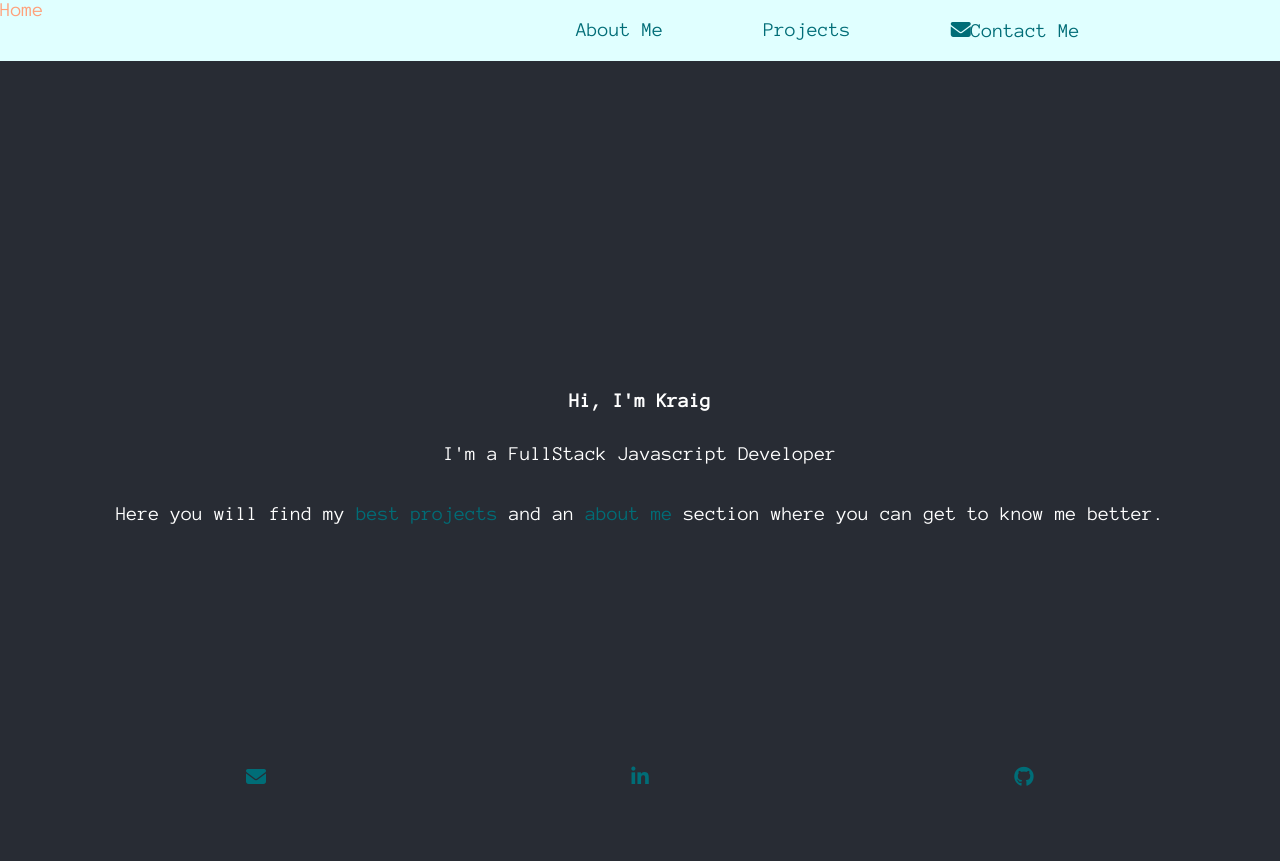
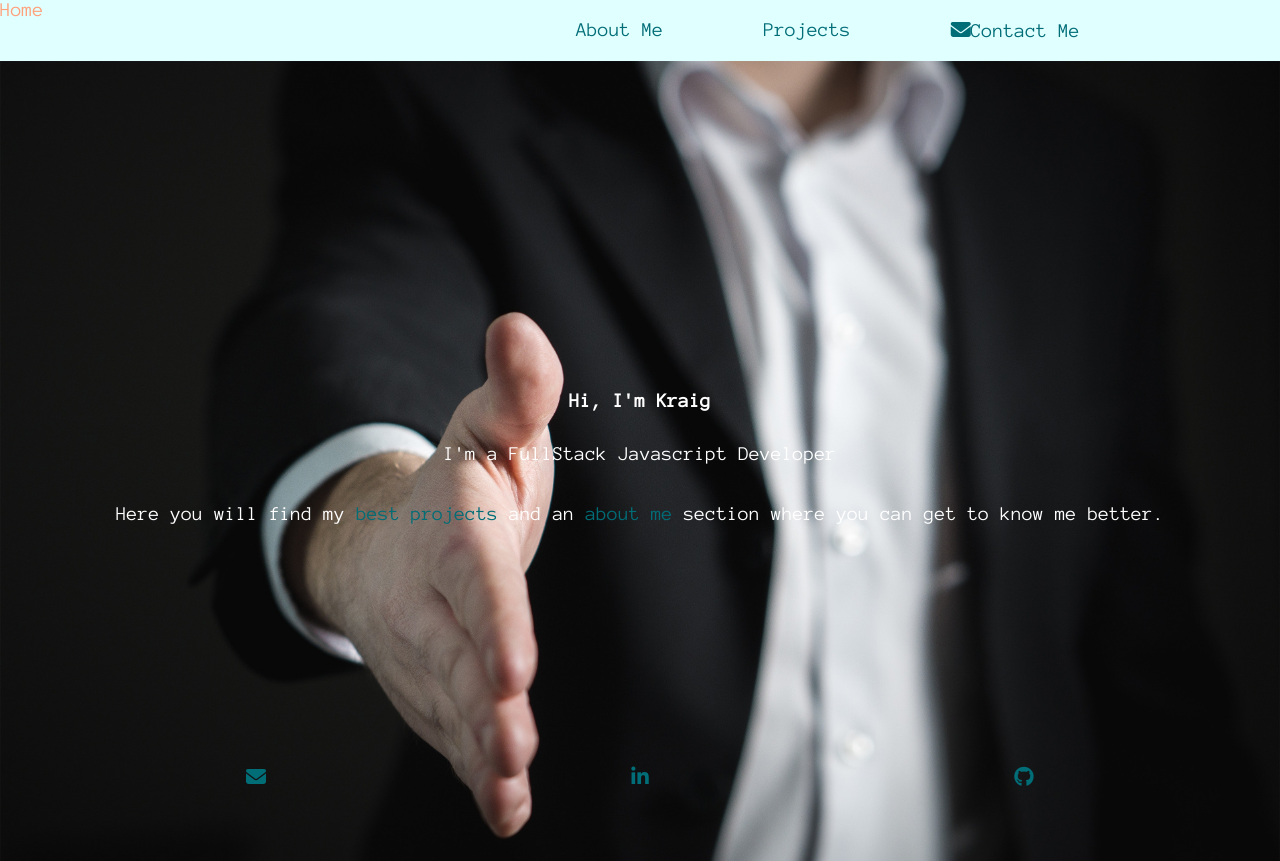
Before and after one commit to kraigwilliams/final-portfolio, a React (Create React App) app: page / in a window 1280 px wide. Built offline with nearby package versions, Linux system fonts and the light colour scheme.

Commit message:
test home background

```diff
--- a/src/App.css
+++ b/src/App.css
@@ -16,7 +16,9 @@ a:hover{
 
 
 .App-header {
-  background: #282c34;
+  /* background: #282c34; */
+  background-image: url('./images/welcome.jpg');
+  background-size: cover;
   min-height: 100vh;
   display: flex;
   flex-direction: column;
```
